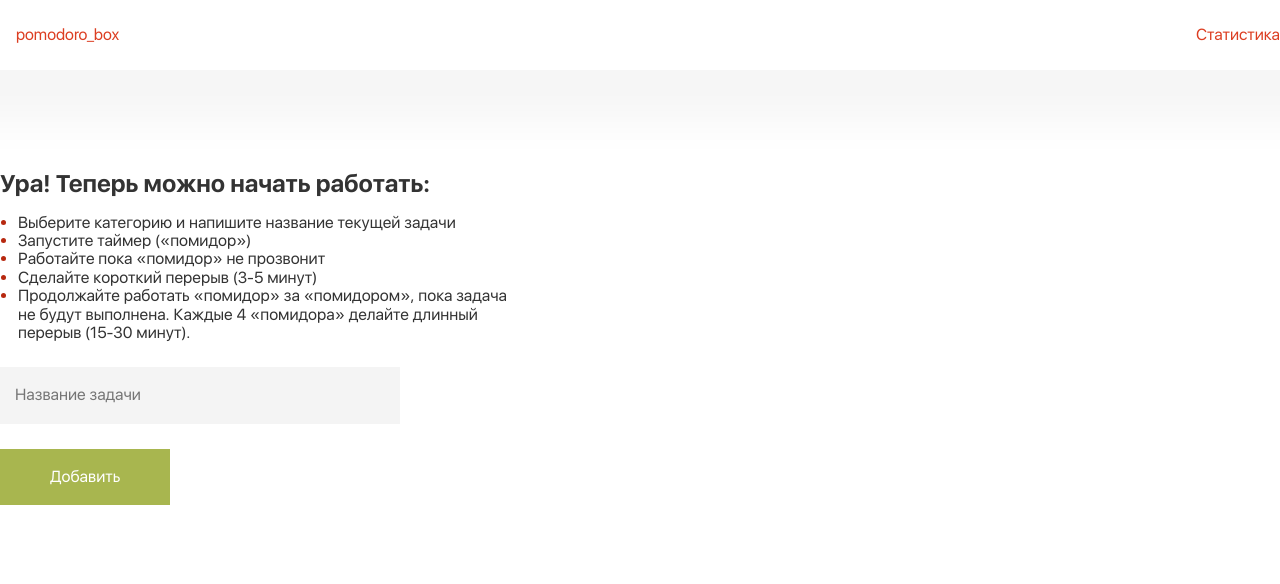
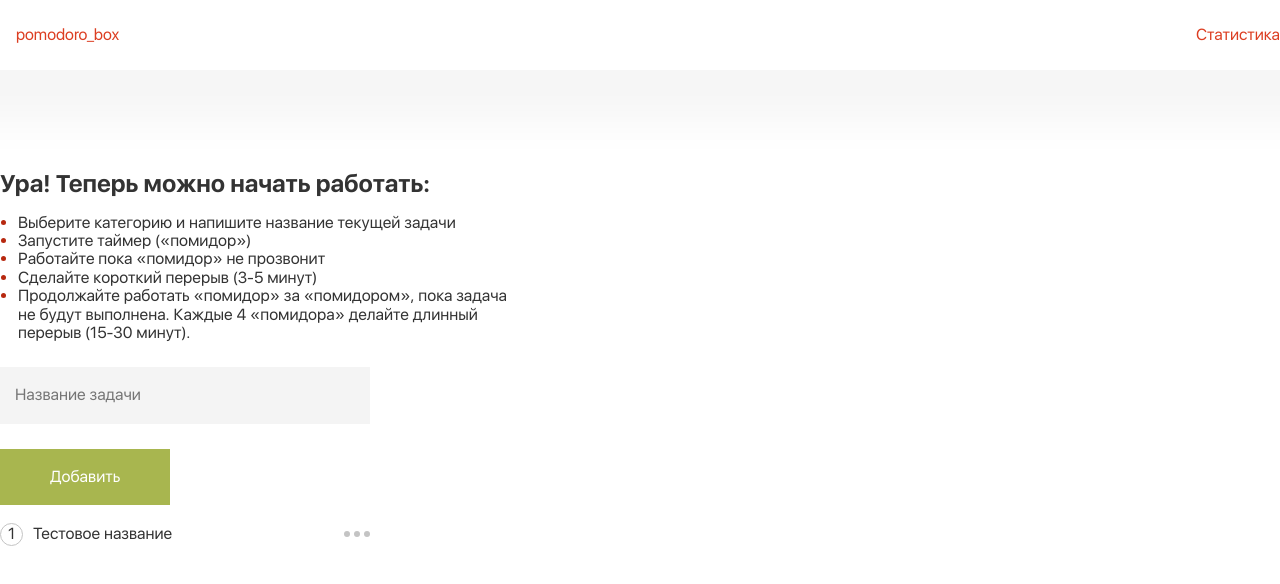
Before and after one commit to masawik/pomodoro_box, a React (Create React App) app: page / in a window 1280 px wide. Shown: the top 584 px of the page. Built offline with nearby package versions, Linux system fonts and the light colour scheme; some icons are missing.

Commit message:
added global rule box-sizing task list not completed

```diff
--- a/src/components/NewTaskForm/NewTaskForm.styles.ts
+++ b/src/components/NewTaskForm/NewTaskForm.styles.ts
@@ -2,6 +2,6 @@ import styled from 'styled-components'
 import { StyledInput } from '../forms'
 
 export const StyledNewTargetFormInput = styled(StyledInput)`
-  width: 370px;
+  width: 100%;
   margin: 25px 0;
 `
--- /dev/null
+++ b/src/components/TaskList/TaskList.styles.ts
@@ -0,0 +1,6 @@
+import styled from 'styled-components'
+
+export const StyledUl = styled.ul`
+  width: 100%;
+  padding: 0;
+`
--- /dev/null
+++ b/src/components/TaskList/TaskList.tsx
@@ -0,0 +1,18 @@
+import React from 'react'
+import TaskListItem from './TaskListItem/TaskListItem'
+import { StyledUl } from './TaskList.styles'
+
+const TaskList = () => {
+  return (
+    <div>
+      <StyledUl>
+        <TaskListItem
+          name='Тестовое название'
+          count={1}
+        />
+      </StyledUl>
+    </div>
+  )
+}
+
+export default TaskList
--- /dev/null
+++ b/src/components/TaskList/TaskListItem/TaskListItem.styles.ts
@@ -0,0 +1,45 @@
+import styled, { css } from 'styled-components'
+
+export const StyledLi = styled.li`
+  display: flex;
+  align-items: center;
+  list-style: none;
+`
+
+export const Count = styled.div`
+  display: flex;
+  justify-content: center;
+  align-items: center;
+  margin-right: 10px;
+  border-radius: 50%;
+  width: 23px;
+  height: 23px;
+  font-size: 16px;
+
+  ${({ theme: { colors } }) => css`
+    border: 1px solid ${colors.secondary.normal};
+  `}
+`
+
+export const MenuBtn = styled.button`
+  display: flex;
+  margin-left: auto;
+  padding: 10px;
+  border: none;
+  background: none;
+  transform: translateX(10px);
+
+  span:not(:last-child) {
+    margin-right: 4px;
+  }
+`
+
+export const MenuBtnDot = styled.span`
+  border-radius: 50%;
+  width: 6px;
+  height: 6px;
+
+  ${({ theme: { colors } }) => css`
+    background-color: ${colors.secondary.normal};
+  `}
+`
--- /dev/null
+++ b/src/components/TaskList/TaskListItem/TaskListItem.tsx
@@ -0,0 +1,29 @@
+import React from 'react'
+import {
+  StyledLi,
+  Count, MenuBtn, MenuBtnDot,
+} from './TaskListItem.styles'
+
+export interface ItaskListItemProps {
+  name: string,
+  count: number
+}
+
+const TaskListItem = ({ count, name }: ItaskListItemProps) => {
+  return (
+    <StyledLi>
+      <Count>
+        {count}
+      </Count>
+      {name}
+
+      <MenuBtn>
+        <MenuBtnDot />
+        <MenuBtnDot />
+        <MenuBtnDot />
+      </MenuBtn>
+    </StyledLi>
+  )
+}
+
+export default TaskListItem
--- a/src/globalStyles/globalStyles.ts
+++ b/src/globalStyles/globalStyles.ts
@@ -1,6 +1,10 @@
 import { createGlobalStyle } from 'styled-components'
 
 const GlobalStyle = createGlobalStyle`
+  * {
+    box-sizing: border-box;
+  }
+
   body {
     font-family: 'SF UI Display', sans-serif;
     color: ${({ theme: { textColor } }) => textColor};
--- a/src/pages/Timer/TimerPage.styles.ts
+++ b/src/pages/Timer/TimerPage.styles.ts
@@ -3,3 +3,7 @@ import styled from 'styled-components'
 export const LeftSide = styled.div`
   max-width: 528px;
 `
+
+export const TaskListContainer = styled.div`
+  max-width: 370px;
+`
--- a/src/pages/Timer/TimerPage.tsx
+++ b/src/pages/Timer/TimerPage.tsx
@@ -6,8 +6,9 @@ import {
   StyledUl,
 } from '../../components/typography/List/List.styles'
 import StyledH1 from '../../components/typography/H1/H1.styles'
-import { LeftSide } from './TimerPage.styles'
+import { LeftSide, TaskListContainer } from './TimerPage.styles'
 import NewTaskForm from '../../components/NewTaskForm/NewTaskForm'
+import TaskList from '../../components/TaskList/TaskList'
 
 
 const InstructionListContent = [
@@ -33,7 +34,10 @@ const TimerPage = () => {
           {InstructionListContent}
         </StyledUl>
 
-        <NewTaskForm />
+        <TaskListContainer>
+          <NewTaskForm />
+          <TaskList />
+        </TaskListContainer>
       </LeftSide>
     </PageContentContainer>
   )
```
